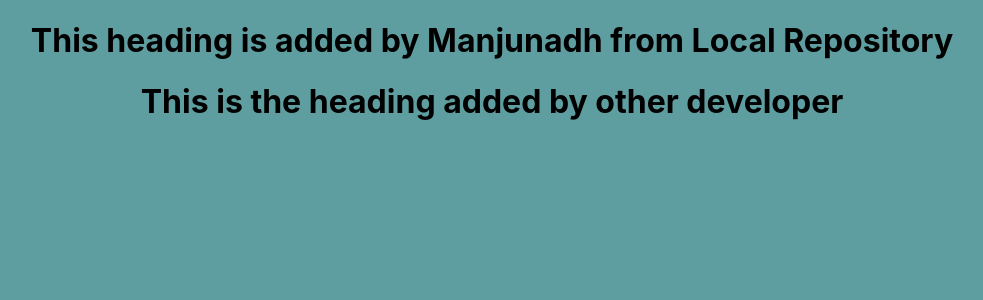
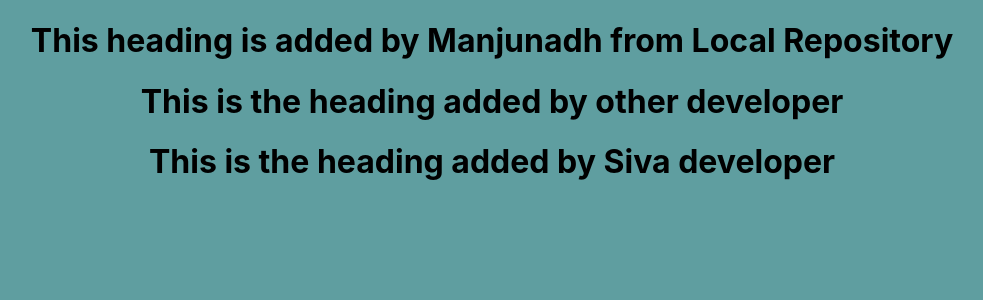
Before and after one commit to manjunadhb/Rep2212, a React (Create React App) app in the folder project/: page / in a window 1280 px wide. Shown: the top 300 px of the page, without its empty margins (148-1131 px from the left). Built offline with nearby package versions, Linux system fonts and the light colour scheme.

Commit message:
new heading added by Siva

```diff
--- a/project/src/App.js
+++ b/project/src/App.js
@@ -6,6 +6,8 @@ function App() {
     <div className="App">
       <h1>This heading is added by Manjunadh from Local Repository</h1>
     <h1>This is the heading added by other developer</h1>
+    <h1>This is the heading added by Siva developer</h1>
+
     </div>
   );
 }
```
